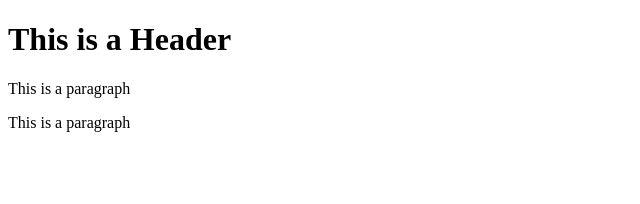
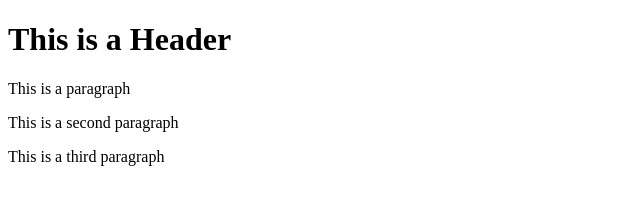
Before and after one commit to qiyangtan/git-test, a website: page index.html in a window 1280 px wide. Shown: the whole page, without its empty margins (0-640 px from the left). Drawn offline with Linux system fonts and the light colour scheme.

Commit message:
fifth commit

```diff
--- a/index.html
+++ b/index.html
@@ -4,6 +4,7 @@
     <body>
         <h1>This is a Header</h1>
         <p>This is a paragraph</p>
-        <p>This is a paragraph</p>
+        <p>This is a second paragraph</p>
+        <p>This is a third paragraph</p>
     </body>
 </html>
```
Also changed, not shown: package.json (added, +24 -0 lines), 2 other files.
